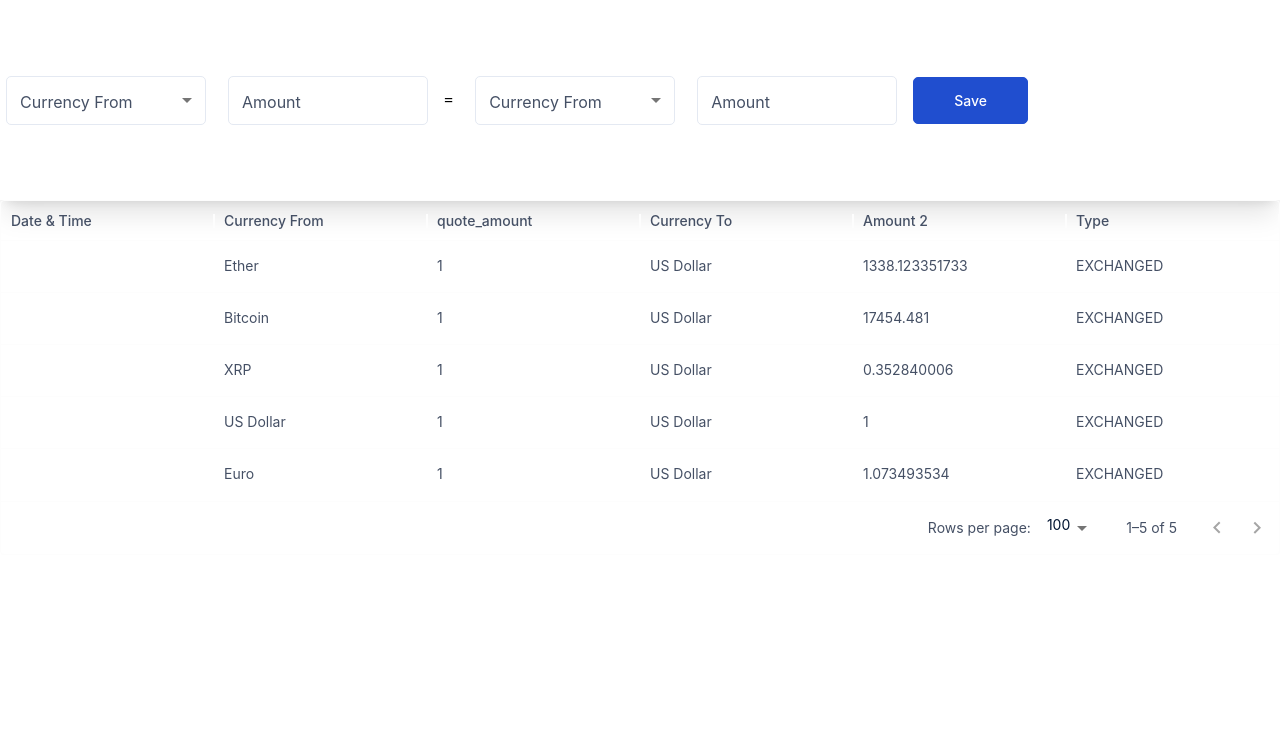
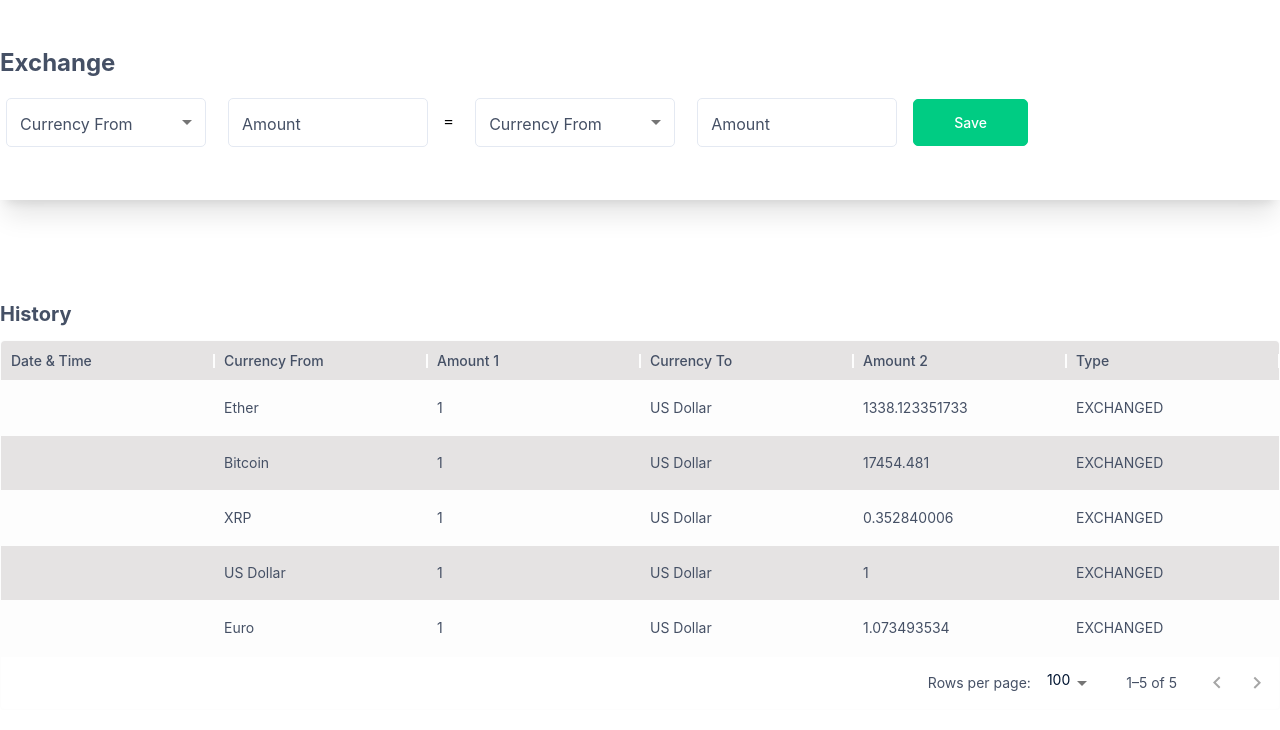
Before and after one commit to YomiCasual/exchange-app-ui, a React (Create React App) app: page / in a window 1280 px wide. Shown: the top 730 px of the page. Built offline with nearby package versions, Linux system fonts and the light colour scheme.

Commit message:
feat: style the history table

```diff
--- a/package.json
+++ b/package.json
@@ -16,6 +16,7 @@
     "@types/react": "^18.0.0",
     "@types/react-dom": "^18.0.0",
     "axios": "^1.2.2",
+    "clsx": "^1.2.1",
     "react": "^18.2.0",
     "react-dom": "^18.2.0",
     "react-scripts": "5.0.1",
--- a/src/App.tsx
+++ b/src/App.tsx
@@ -1,3 +1,4 @@
+import { Typography } from "@mui/material";
 import { useEffect, useRef, useState } from "react";
 import { HistoryTable } from "./components";
 import ExchangeForm from "./components/ExchangeForm";
@@ -30,7 +31,10 @@ function App() {
   return (
     <div>
       <ExchangeForm />
-      <div className="app-container">
+      <div className="app-container mt-[100px]">
+        <Typography variant="h4" className="!font-bold !text-xl !mb-3">
+          History
+        </Typography>
         <HistoryTable
           rows={historyData}
           columns={HISTORY_TABLE_COLUMNS}
--- a/src/components/ExchangeForm.tsx
+++ b/src/components/ExchangeForm.tsx
@@ -1,4 +1,4 @@
-import { TextField } from "@mui/material";
+import { TextField, Typography } from "@mui/material";
 import React from "react";
 import { CustomButton, CustomSelectInput } from "../reusables";
 
@@ -8,8 +8,12 @@ const customStyles = {
 
 const ExchangeForm = () => {
   return (
-    <section className="shadow-xl bg-white ">
-      <div className="app-container flex items-center gap-4 min-h-[200px] ">
+    <header className="shadow-xl bg-white min-h-[200px] flex flex-col justify-center gap-4 ">
+      <section className="app-container">
+        <Typography variant="h4" className="!font-bold !text-2xl !mb-3">
+          Exchange
+        </Typography>
+        <div className=" flex items-center gap-4  ">
           <CustomSelectInput
             style={customStyles}
             options={[]}
@@ -23,9 +27,10 @@ const ExchangeForm = () => {
             label="Currency From"
           />
           <TextField style={customStyles} label="Amount" />
-        <CustomButton label="Save" />
+          <CustomButton label="Save" buttonType="secondary" />
         </div>
       </section>
+    </header>
   );
 };
 
--- a/src/components/HistoryTable.tsx
+++ b/src/components/HistoryTable.tsx
@@ -1,5 +1,11 @@
-import { LinearProgress, Typography } from "@mui/material";
-import { DataGrid, DataGridProps, GridOverlay } from "@mui/x-data-grid";
+import { Box, LinearProgress, Typography } from "@mui/material";
+import {
+  DataGrid,
+  DataGridProps,
+  GridOverlay,
+  GridRow,
+} from "@mui/x-data-grid";
+import clsx from "clsx";
 import { memo } from "react";
 
 // Custom loading component
@@ -34,6 +40,18 @@ const HistoryTable = ({
   nextPage?: () => void;
 }): JSX.Element => {
   return (
+    <Box
+      sx={{
+        // height: 400,
+        width: 1,
+        "& .odd": {
+          bgcolor: "#fdfdfd",
+        },
+        "& .even": {
+          bgcolor: "#e5e3e3",
+        },
+      }}
+    >
       <DataGrid
         rows={data}
         columns={columns}
@@ -42,10 +60,33 @@ const HistoryTable = ({
         components={{
           LoadingOverlay,
           NoRowsOverlay,
+          Row: CustomRow,
+        }}
+        rowHeight={55}
+        sx={{
+          "& .MuiDataGrid-cell:hover": {
+            color: "primary.main",
+          },
+          "& .MuiDataGrid-columnHeader": {
+            backgroundColor: "#e5e3e3",
+          },
         }}
         {...rest}
       />
+    </Box>
   );
 };
 
 export default memo(HistoryTable);
+
+const CustomRow = (props: any) => {
+  const { className, index, ...other } = props;
+
+  return (
+    <GridRow
+      index={index}
+      className={clsx(className, index % 2 === 0 ? "odd" : "even")}
+      {...other}
+    />
+  );
+};
--- a/src/constants.ts
+++ b/src/constants.ts
@@ -302,7 +302,7 @@ export const HISTORY_TABLE_COLUMNS: GridColDef[] = [
   {
     ...commonColumnProps,
     field: "any",
-    headerName: "quote_amount",
+    headerName: "Amount 1",
     description: "The amount from",
     renderCell: (data: any) => {
       return data?.row?.quote_value.amount;
```
Lines whose indentation alone changed are shown as unchanged.
